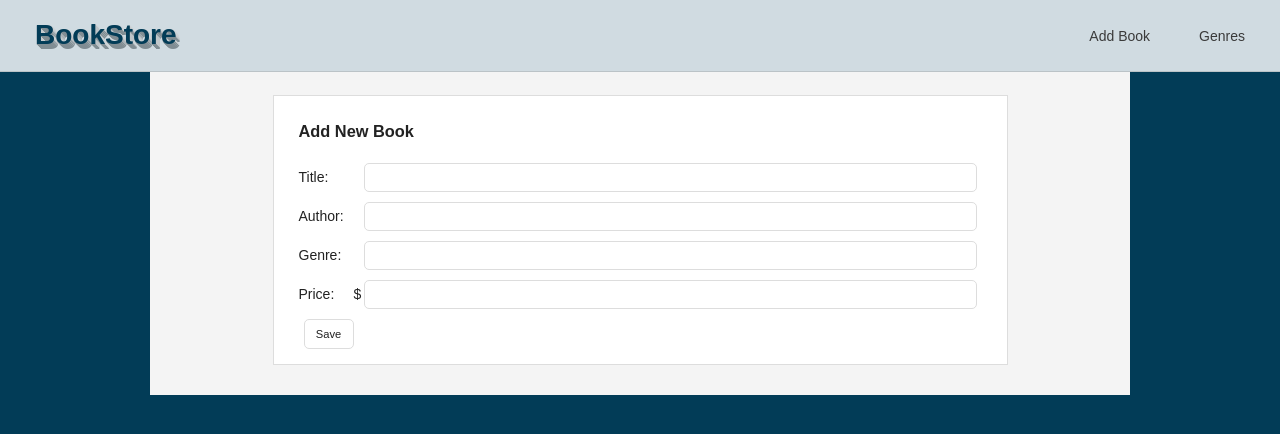
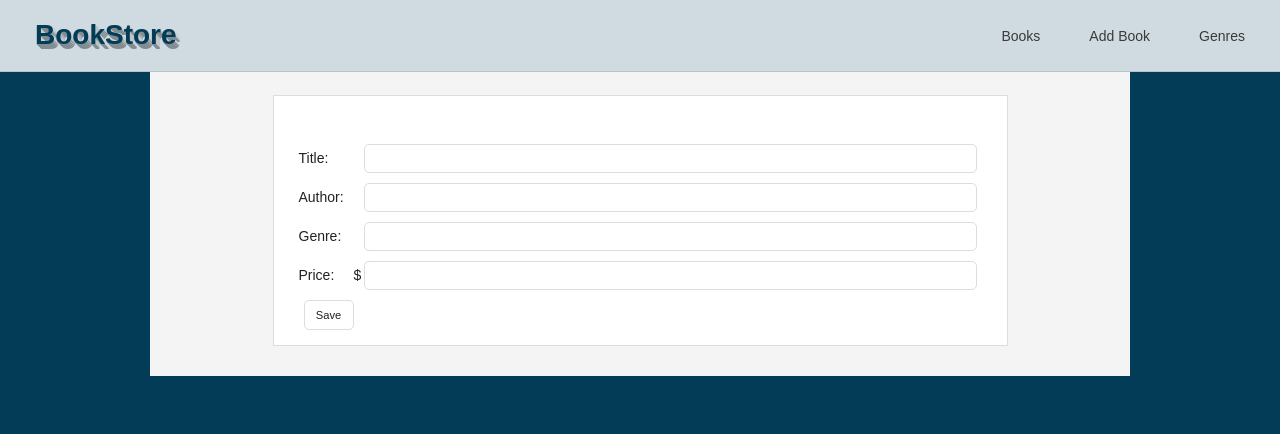
Before and after one commit to Inkala/book-catalog, a React (Create React App) app: page /add in a window 1280 px wide. Shown: the top 434 px of the page. Built offline with nearby package versions, Linux system fonts and the light colour scheme.

Commit message:
Refactoring Add and Edit Book to functional components

```diff
--- a/src/components/BookForm/BookForm.js
+++ b/src/components/BookForm/BookForm.js
@@ -13,20 +13,9 @@ class BookForm extends Component {
       author: "",
       genre: "",
       price: ""
-    }
+    },
+    shouldRedirect: false
   };
-
-  componentDidUpdate() {
-    const initialBook = {
-      title: "",
-      author: "",
-      genre: "",
-      price: ""
-    }
-  if (this.state.book._id && !this.props.match.params.id) {
-    this.setState({book: initialBook})
-  };
-  }
 
   componentDidMount() {
     if (this.props.match.params.id) {
@@ -41,42 +30,61 @@ class BookForm extends Component {
     }
   }
 
-  submitBookHandler = (e, book) => {
-    e.preventDefault();
-    axios
-      .post(`${PATH_BASE}/book/add`, book)
-      .then(res => console.log("From axios post:"));
-    const resetBook = {
+  componentDidUpdate() {
+    const initialBook = {
       title: "",
       author: "",
       genre: "",
       price: ""
     };
-    this.setState({ book: resetBook, shouldRedirect: true });
+    if (this.state.book._id && !this.props.match.params.id) {
+      this.setState({ book: initialBook });
+    }
+  }
+
+  formChangeHandler = e => {
+    const book = {
+      ...this.state.book,
+      [e.target.name]: e.target.value
+    };
+    this.setState({ book });
   };
 
-  editBookHandler = (e, book) => {
+  submitFormHandler = (e) => {
+    // this.submitBookHandler(e, this.state.book);
+    this.editBookHandler(e, this.state.book);
+  }
+
+  submitBookHandler(e, book) {
     e.preventDefault();
-    // console.log("book:", book);
-    // axios
-    //   .put(`${PATH_BASE}/book/edit/${book._id}`, book)
-    //   .then(res => {
-    //     console.log("Edit succesful");
-    //   })
-    //   .catch(err => console.log(err));
+    axios
+    .post(`${PATH_BASE}/book/add`, book)
+    .then(res => console.log("From axios post:"));
+    // const resetBook = { title: "", author: "", genre: "", price: "" };
+    this.setState({ shouldRedirect: true });
+  };
+
+  editBookHandler(e, book) {
+    e.preventDefault();
+    axios
+      .put(`${PATH_BASE}/book/edit/${book._id}`, book)
+      .then(res => {
+        console.log("Edit succesful");
+      })
+      .catch(err => console.log(err));
+    this.setState({ shouldRedirect: true });
   };
 
   render() {
-    let [formName, submitFunction] = ["Add New", this.submitBookHandler];
-    if (this.state.book.title.length) {
-      [formName, submitFunction] = ["Edit", this.editBookHandler];
-    }
+    // console.log("Should Redirect?", this.state.shouldRedirect)
+    const formName = this.state.book.title.length ? "Edit" : "Add New";
     return (
       <div className="book-form">
         <FormFields
           book={this.state.book}
+          handleChange={this.formChangeHandler}
           title={`${formName} Book`}
-          onSubmitClicked={submitFunction}
+          handleSubmit={this.submitFormHandler}
         />
         {this.state.shouldRedirect && <Redirect to="/" />}
       </div>
--- a/src/components/BookForm/FormFields/FormFields.js
+++ b/src/components/BookForm/FormFields/FormFields.js
@@ -1,79 +1,51 @@
-import React, { Component } from "react";
+import React from "react";
 import Button from "../../../helpers/Button/Button";
 import "./FormFields.css";
 
-class FormFields extends Component {
-  state = {
-    book: this.props.book,
-    error: null,
-    shouldRedirect: false
-  };
-
-  titleChangeHandler = e => {
-    const book = { ...this.state.book, title: e.target.value };
-    this.setState({ book });
-  };
-
-  authorChangeHandler = e => {
-    const book = { ...this.state.book, author: e.target.value };
-    this.setState({ book });
-  };
-
-  genreChangeHandler = e => {
-    const book = { ...this.state.book, genre: e.target.value };
-    this.setState({ book });
-  };
-
-  priceChangeHandler = e => {
-    const book = { ...this.state.book, price: e.target.value };
-    this.setState({ book });
-  };
-
-render() {
-  const book = this.props.book || this.state.book
+const formFields = ({ formTitle, book, handleChange, handleSubmit }) => {
   return (
     <div className="bf-wrapper">
-      <h3>{this.props.title}</h3>
-        <form
-          className="bf-form"
-          onSubmit={e => this.props.onSubmitClicked(e, this.state.book)}
-        >
+      <h3>{formTitle}</h3>
+      <form className="bf-form" onSubmit={handleSubmit}>
         <div className="bf-form__item">
           <label className="bf-form__label"> Title:</label>
           <input
+            name="title"
             type="text"
             className="bf-form__input"
-              // value={this.state.book.title}
             value={book.title}
-              onChange={this.titleChangeHandler}
+            onChange={handleChange}
           />
         </div>
         <div className="bf-form__item">
           <label className="bf-form__label">Author:</label>
           <input
+            name="author"
             type="text"
             className="bf-form__input"
             value={book.author}
-              onChange={this.authorChangeHandler}
+            onChange={handleChange}
           />
         </div>
         <div className="bf-form__item">
           <label className="bf-form__label">Genre:</label>
           <input
+            name="genre"
             type="text"
             className="bf-form__input"
             value={book.genre}
-              onChange={this.genreChangeHandler}
+            onChange={handleChange}
           />
         </div>
         <div className="bf-form__item">
           <label className="bf-form__label">Price:</label>
           <span>$</span>
           <input
+            name="price"
             type="number"
             className="bf-form__input"
             value={book.price}
-              onChange={this.priceChangeHandler}
+            onChange={handleChange}
           />
         </div>
         <Button type="submit" className="bf-form__button">
@@ -82,7 +54,6 @@ render() {
       </form>
     </div>
   );
-  }
-}
+};
 
-export default FormFields;
+export default formFields;
--- a/src/components/MainMenu/MainMenu.js
+++ b/src/components/MainMenu/MainMenu.js
@@ -11,6 +11,9 @@ const mainMenu = props => (
       <nav className="main-menu">
         <Link to={"/"} className="menu-logo">BookStore</Link>
         <ul className="menu-items">
+          <li className="menu-item">
+            <Link to={"/"}>Books</Link>
+          </li>
           <li className="menu-item">
             <Link to={"/add"}>Add Book</Link>
           </li>
```
Lines whose indentation alone changed are shown as unchanged.
